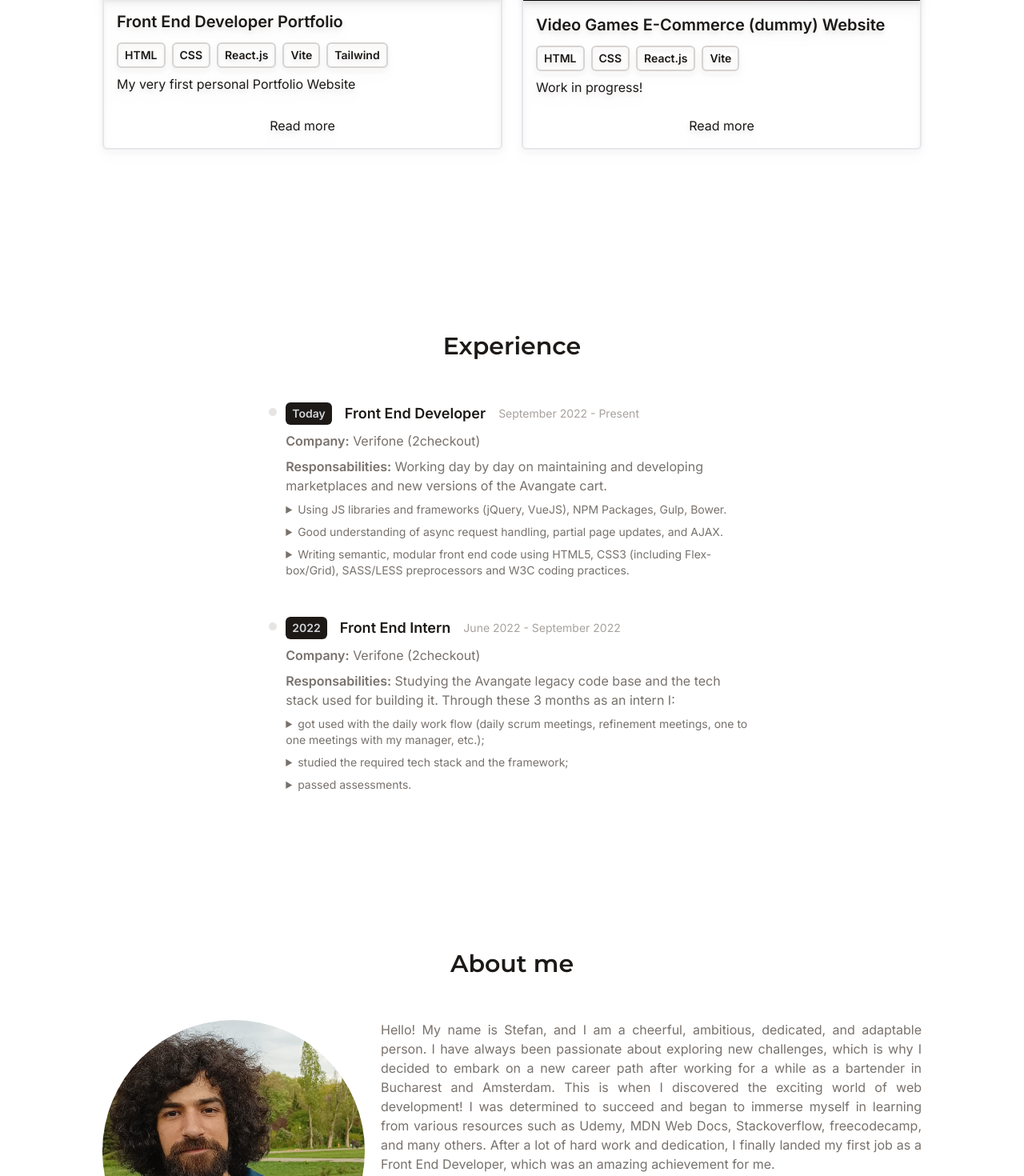
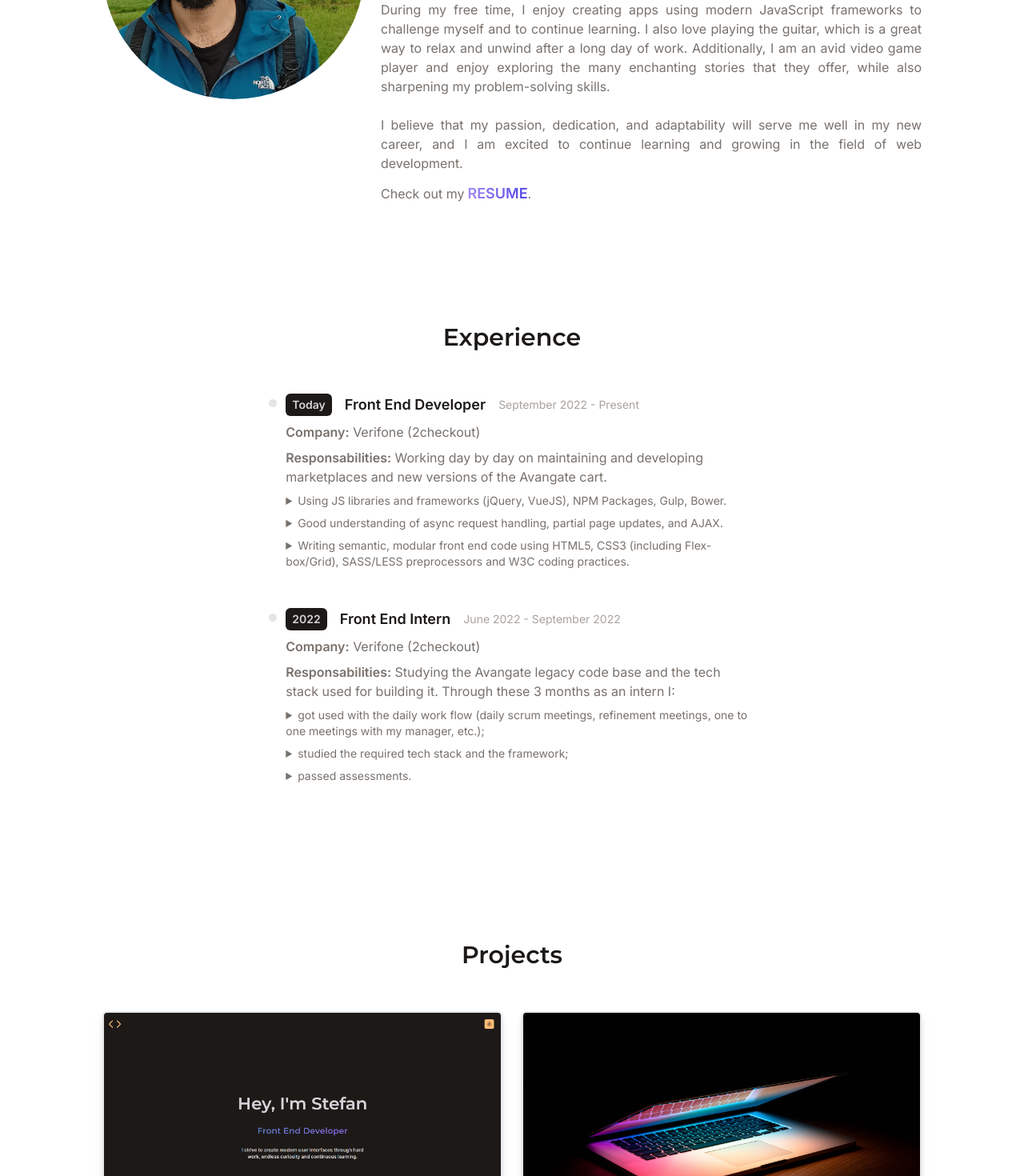
Before and after one commit to stefrotaru/my_portfolio, a React (Vite) app: page / in a window 1280 px wide. Shown: the part 1240-2710 px from the top of the page at 80% size. Built offline with nearby package versions, Linux system fonts and the light colour scheme; what @ebay/nice-modal-react would draw is missing.

Commit message:
Removed project modal

```diff
--- a/package.json
+++ b/package.json
@@ -8,7 +8,9 @@
     "tailwind-watch": "npx tailwindcss -i ./src/main.css -o ./dist/output.css --watch",
     "build": "vite build",
     "lint": "eslint src --ext js,jsx --report-unused-disable-directives --max-warnings 0",
-    "preview": "vite preview"
+    "preview": "vite preview",
+    "predeploy": "npm run build",
+    "deploy": "gh-pages -d dist"
   },
   "dependencies": {
     "@ebay/nice-modal-react": "^1.2.10",
@@ -27,6 +29,7 @@
     "eslint-plugin-react": "^7.32.2",
     "eslint-plugin-react-hooks": "^4.6.0",
     "eslint-plugin-react-refresh": "^0.3.4",
+    "gh-pages": "^5.0.0",
     "postcss": "^8.4.23",
     "tailwindcss": "^3.3.2",
     "vite": "^4.3.2"
--- a/src/App.jsx
+++ b/src/App.jsx
@@ -113,9 +113,9 @@ function App() {
       <div className="relative bg-white dark:bg-stone-900 transition-colors duration-700 ease-in-out text-stone-900 dark:text-stone-300 min-h-screend">
         <div ref={ref} className="max-w-5xl w-10/12 mx-auto ">
           <Intro theme={theme}/>
+          <AboutMe />
+          <Timeline />
           <Portfolio />
-          <Timeline />
-          <AboutMe />
           <ToolsStack/>
           <Contact />
           <Socials />
--- a/src/components/Portfolio.jsx
+++ b/src/components/Portfolio.jsx
@@ -19,6 +19,7 @@ function Portfolio() {
                 link={project.link}
                 shortDescription={project.shortDescription}
                 longDescription={project.longDescription}
+                repo={project.repo}
               />
             ))}
           </div>
--- a/src/components/PortfolioItem.jsx
+++ b/src/components/PortfolioItem.jsx
@@ -1,8 +1,5 @@
 /* eslint-disable react/prop-types */
 // import React from 'react';
-
-import PortfolioItemModal from "./PortfolioItemModal";
-import NiceModal from "@ebay/nice-modal-react";
 
 function PortfolioItem({
   title,
@@ -10,12 +7,8 @@ function PortfolioItem({
   stack,
   link,
   shortDescription,
-  longDescription,
+  repo
 }) {
-  const showPortfolioItemModal = () => {
-    NiceModal.show(PortfolioItemModal, { title, longDescription });
-  };
-
   return (
     <div className="portfolio-item-wrapper grid drop-shadow-lg dark:drop-shadow-lg">
       <div
@@ -23,7 +16,7 @@ function PortfolioItem({
         className="flex flex-col justify-between border-2 dark:border-zinc-500 rounded-md overflow-hidden portfolio-item hide"
       >
         <div>
-          <div className="">
+          <div className="h-2/3">
             <a href={link} target="_blank" rel="noreferrer">
               <img
                 src={imgUrl}
@@ -47,14 +40,11 @@ function PortfolioItem({
               ))}
             </div>
             <p className="py-2">{shortDescription}</p>
+            <a href={repo} target="_blank" rel="noreferrer" className="underline py-4">
+            Github Repository
+            </a>
           </div>
         </div>
-        <button
-          className="self-center border-2 border-none mb-4"
-          onClick={showPortfolioItemModal}
-        >
-          Read more
-        </button>
       </div>
     </div>
   );
--- a/src/components/PortfolioItemModal.jsx
+++ /dev/null
@@ -1,24 +0,0 @@
-import { Modal } from 'antd';
-import NiceModal, { useModal } from '@ebay/nice-modal-react';
-
-
-const PortfolioItemModal = NiceModal.create(({ title, longDescription }) => {
-  // Use a hook to manage the modal state
-  const modal = useModal();
-  return (
-    <Modal
-      title={title}
-      open={modal.visible}
-      onCancel={() => modal.hide()}
-      afterClose={() => modal.remove()}
-      centered={true}
-      zIndex={10}
-      footer={false}
-      className='text-stone-900 bg-stone-600'
-    >
-      {longDescription}
-    </Modal>
-  );
-});
-
-export default PortfolioItemModal
--- a/src/data/portfolio.js
+++ b/src/data/portfolio.js
@@ -27,18 +27,18 @@ export default [
         title: 'Front End Developer Portfolio',
         imgUrl: 'src/assets/front-end-dev-portfolio-preview.png',
         stack: ['HTML', 'CSS','React.js','Vite' ,'Tailwind'],
-        link: 'https://google.com/',
+        link: 'https://stefrotaru.github.io/react_minimal_portfolio/',
         shortDescription: 'My very first personal Portfolio Website',
-        longDescription: '',
-        repo: ''
+        longDescription: 'Lalalalala nanananana',
+        repo: 'https://github.com/stefrotaru/react_minimal_portfolio'
     },
     {
-        title: 'Video Games E-Commerce (dummy) Website',
+        title: 'Video Games E-Comm (dummy) Website',
         imgUrl: 'src/assets/unsplash-macbook.png',
         stack: ['HTML', 'CSS','React.js','Vite'],
-        link: 'https://google.com/',
+        link: 'https://stefrotaru.github.io//',
         shortDescription: 'Work in progress!',
         longDescription: 'Hey! I know you\'re eager to check this project out but, for the moment, I\'m still working on it!',
-        repo: ''
+        repo: 'https://github.com/stefrotaru/'
     },
 ]
--- a/vite.config.js
+++ b/vite.config.js
@@ -4,5 +4,6 @@ import svgr from 'vite-plugin-svgr'
 
 // https://vitejs.dev/config/
 export default defineConfig({
+  base: "/react_minimal_portfolio",
   plugins: [svgr(), react()],
 })
```
Also changed, not shown: 1 other file (tests, documents, lock files or other folders).
